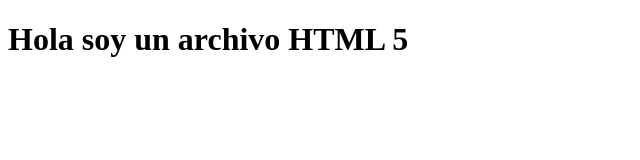
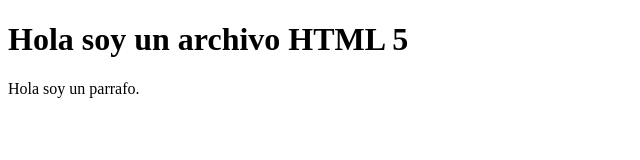
Before and after one commit to Anexsoft/GitHub-Tutorial, a plain HTML site: page index.html in a window 1280 px wide. Shown: the whole page, without its empty margins (0-640 px from the left). Drawn offline with Linux system fonts and the light colour scheme.

Commit message:
commit
Se generó un parrafo al archivo index.html

```diff
--- a/index.html
+++ b/index.html
@@ -8,5 +8,6 @@
 </head>
 <body>
     <h1>Hola soy un archivo HTML 5</h1>
+    <p>Hola soy un parrafo.</p>
 </body>
 </html>
```
